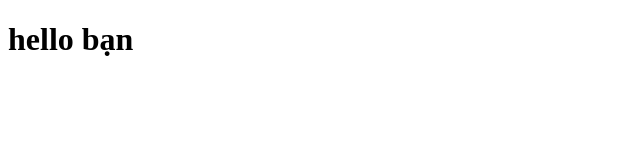
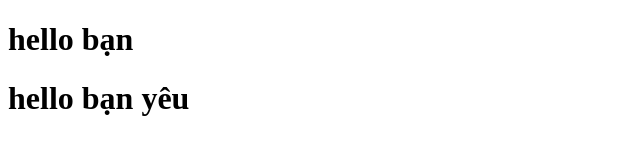
Before and after one commit to landung649/duan3, a plain HTML site: page index.html in a window 1280 px wide. Shown: the whole page, without its empty margins (0-640 px from the left). Drawn offline with Linux system fonts and the light colour scheme.

Commit message:
sửa đổi lần 1

```diff
--- a/index.html
+++ b/index.html
@@ -7,5 +7,6 @@
   </head>
   <body>
     <h1>hello bạn</h1>
+    <h1>hello bạn yêu</h1>
   </body>
 </html>
```
